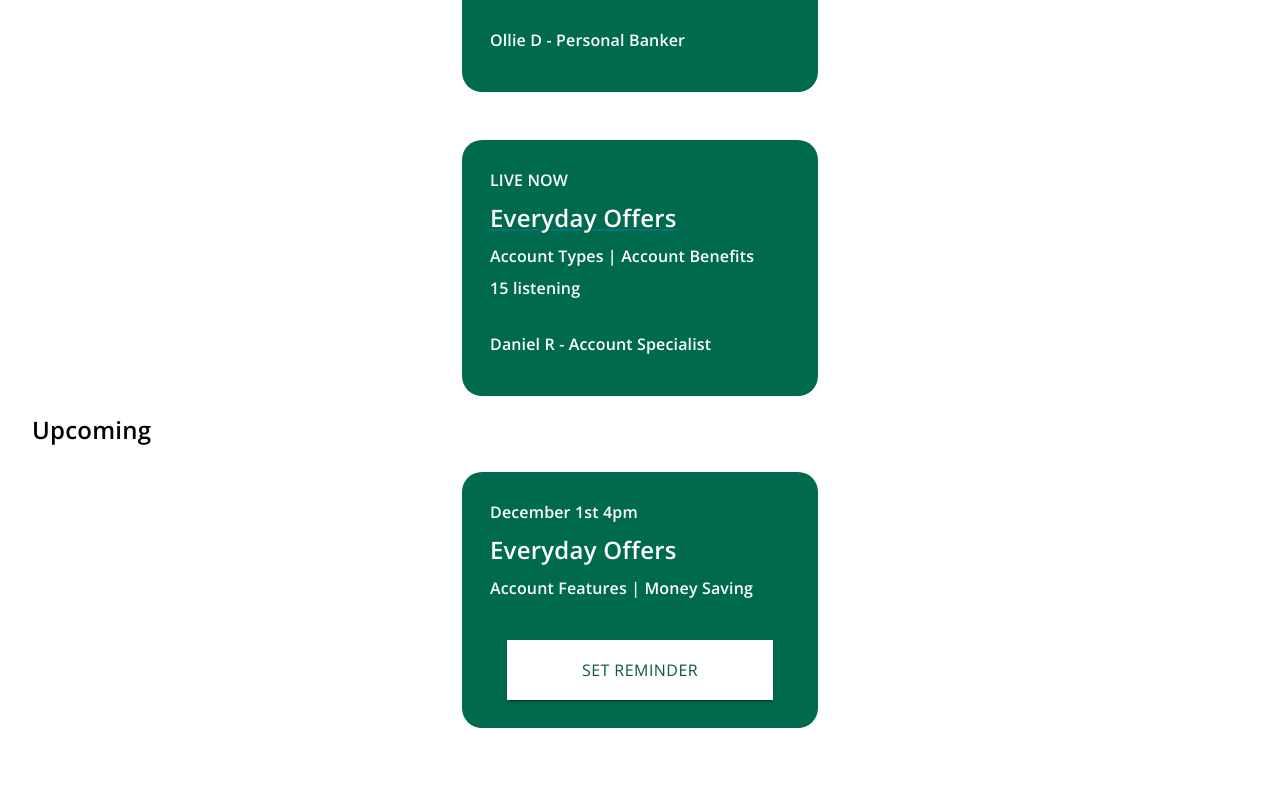
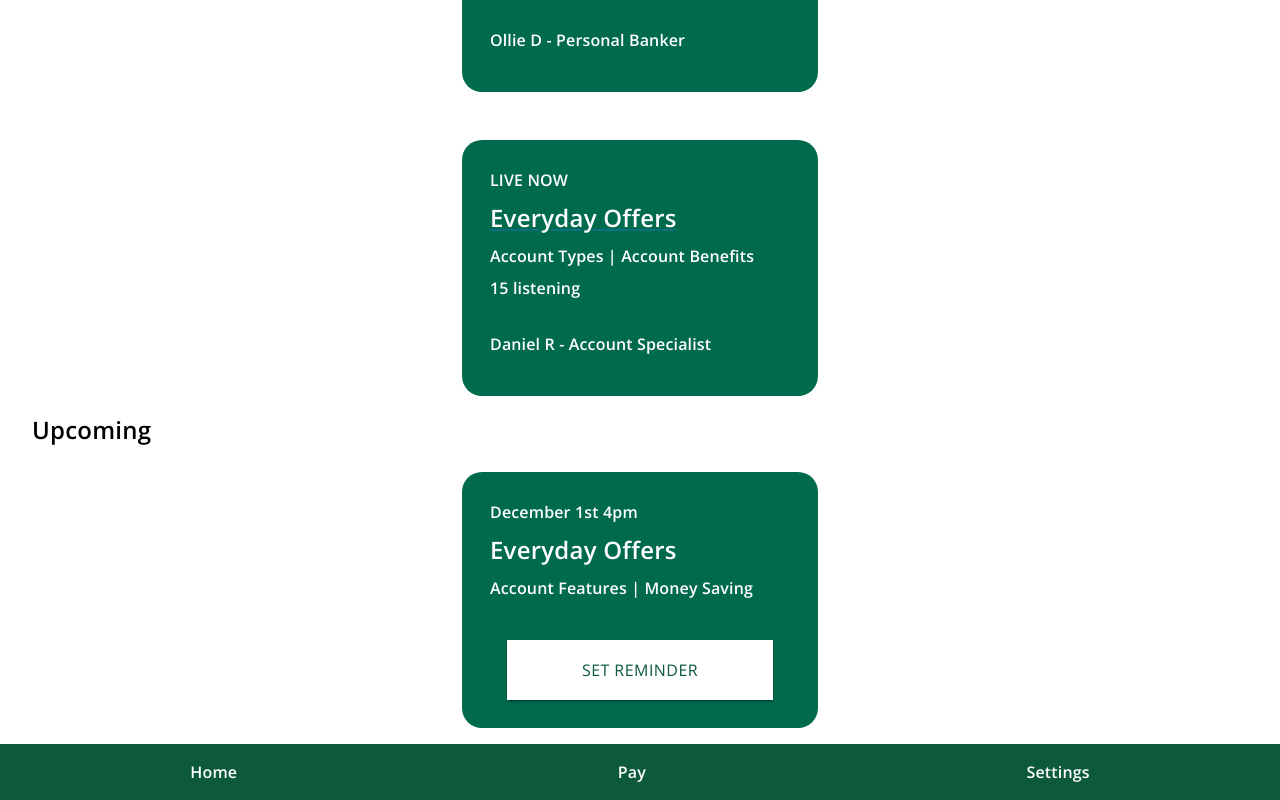
Before and after one commit to daniel-raad/azure-test-app, a React (Create React App) app: page / in a window 1280 px wide. Shown: the part 244-1044 px from the top of the page. Before the commit the page ends 988 px from the top, so only its background shows below. Built offline with nearby package versions, Linux system fonts and the light colour scheme.

Commit message:
added second link

```diff
--- a/src/App.js
+++ b/src/App.js
@@ -2,6 +2,8 @@
 import './App.css';
 // import Box from '@mui/material/Box';
 import Typography from '@mui/material/Typography';
+import BottomNavigation from '@mui/material/BottomNavigation';
+import BottomNavigationAction from '@mui/material/BottomNavigationAction';
 // import Link from '@mui/material/Link';
 // const link = 'https://mlgsapplication.azurewebsites.net/?groupId=842c1560-7174-11ed-8d50-85d682ce954a';
 
@@ -9,12 +11,15 @@ import LiveBox from './Components/LiveBox';
 import UpcomingBox from './Components/UpcomingBox';
 import NavbarExternal from './Components/NavbarExternal';
 
+const link = 'https://mlgsapplication.azurewebsites.net/?groupId=842c1560-7174-11ed-8d50-85d682ce954a';
+const link2 = 'https://mlgsapplication.azurewebsites.net/?groupId=80b57620-717d-11ed-8fde-b33ebe16bf5d';
+
 function App() {
   return (
     <div className="App">
     <NavbarExternal />
-      <LiveBox eventTitle="Club Lloyds" tagline="Account Types | Account Benefits" users="15" presenter="Ollie D - Personal Banker" />
-      <LiveBox eventTitle="Everyday Offers" tagline="Account Types | Account Benefits" users="15" presenter="Daniel R - Account Specialist" />
+      <LiveBox eventLink={link} eventTitle="Club Lloyds" tagline="Account Types | Account Benefits" users="15" presenter="Ollie D - Personal Banker" />
+      <LiveBox eventLink={link2} eventTitle="Everyday Offers" tagline="Account Types | Account Benefits" users="15" presenter="Daniel R - Account Specialist" />
       <Typography sx={{
         color: '#000',
         fontFamily: 'Open Sans',
@@ -28,6 +33,39 @@ function App() {
         Upcoming
       </Typography>
       <UpcomingBox eventTitle="Everyday Offers" tagline="Account Features | Money Saving" eventDateTime="December 1st 4pm" />
+      <BottomNavigation
+        sx={{
+          backgroundColor: '#0C593B',
+          color: '#fff',
+          width: '100%',
+          display: 'flex !important',
+          justifyContent: 'space-around !important',
+          alignItems: 'center !important',
+        }}
+        showLabels
+      >
+        {/* <BottomNavigationAction sx={{ color: '#fff' }} label="Home" /> */}
+        <Typography sx={{
+          color: '#fff',
+          fontFamily: 'Open Sans',
+          fontSize: '1rem',
+          fontWeight: 'bold !important',
+        }}>Home</Typography>
+        <Typography sx={{
+          color: '#fff',
+          fontFamily: 'Open Sans',
+          fontSize: '1rem',
+          fontWeight: 'bold !important',
+        }}>Pay</Typography>
+        <Typography sx={{
+          color: '#fff',
+          fontFamily: 'Open Sans',
+          fontSize: '1rem',
+          fontWeight: 'bold !important',
+        }}>Settings</Typography>
+        {/* <BottomNavigationAction sx={{ color: '#fff' }} label="Favorites" />
+        <BottomNavigationAction sx={{ color: '#fff' }} label="Nearby" /> */}
+      </BottomNavigation>
     </div>
   );
 }
--- a/src/Components/LiveBox.jsx
+++ b/src/Components/LiveBox.jsx
@@ -2,8 +2,9 @@ import Box from '@mui/material/Box';
 import Typography from '@mui/material/Typography';
 import Link from '@mui/material/Link';
 const link = 'https://mlgsapplication.azurewebsites.net/?groupId=842c1560-7174-11ed-8d50-85d682ce954a';
+const link2 = 'https://mlgsapplication.azurewebsites.net/?groupId=80b57620-717d-11ed-8fde-b33ebe16bf5d';
 
-const LiveBox = ({ eventTitle, tagline, users, presenter }) => {
+const LiveBox = ({ eventTitle, tagline, users, presenter, eventLink }) => {
     return (
         <Box
         sx={{
```
